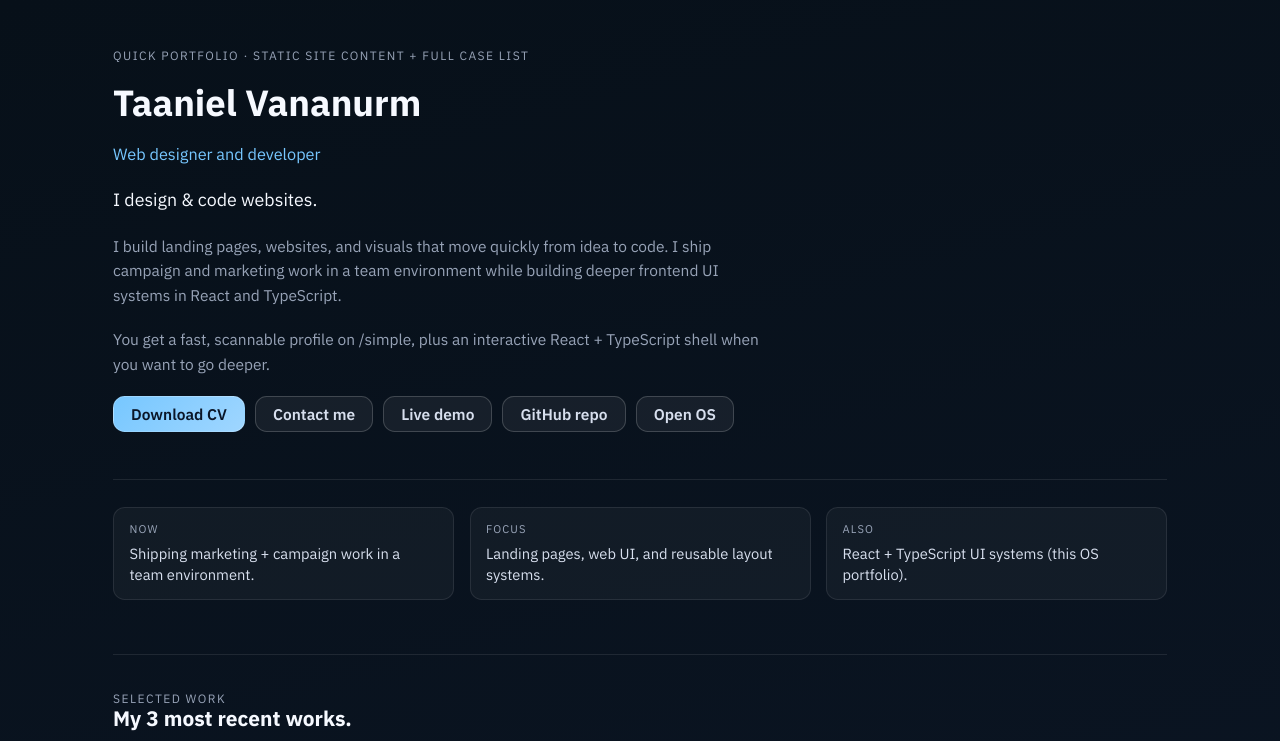
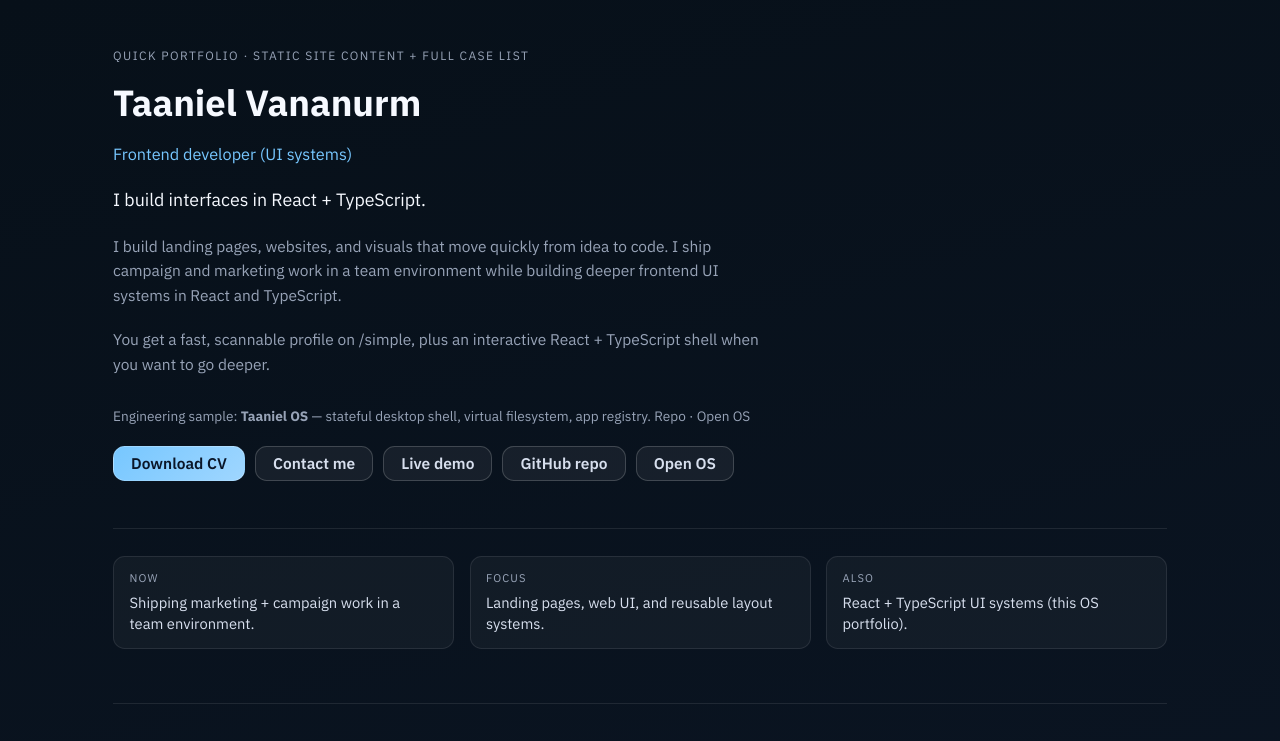
Before and after one commit to Taan1el/taaniel-portfolio-os, a React (Vite) app: page /simple in a window 1280 px wide. Shown: the top 741 px of the page. Built offline with nearby package versions, Linux system fonts and the light colour scheme.

Commit message:
copy: align /simple with frontend positioning
Make /simple lead with frontend UI-systems role and call out the OS as an engineering sample.

```diff
--- a/src/components/recruiter/recruiter-view.tsx
+++ b/src/components/recruiter/recruiter-view.tsx
@@ -79,12 +79,20 @@ export function RecruiterView() {
         <header className={styles.hero}>
           <p className={styles.eyebrow}>Quick portfolio · static site content + full case list</p>
           <h1>{profile.name}</h1>
-          <p className={styles.role}>{classicPortfolio.home.eyebrow}</p>
+          <p className={styles.role}>{profile.role}</p>
           <p className={styles.lead} style={{ fontSize: "1.15rem", color: "var(--text-strong)" }}>
             {classicPortfolio.home.headline}
           </p>
           <p className={styles.lead}>{classicPortfolio.home.intro}</p>
           <p className={styles.lead}>{landingCopy.valueStatement}</p>
+          <p className={styles.meta} style={{ marginTop: "0.6rem" }}>
+            Engineering sample: <strong>Taaniel OS</strong> — stateful desktop shell, virtual filesystem, app registry.{" "}
+            <a href={repoUrl} target="_blank" rel="noreferrer">
+              Repo
+            </a>{" "}
+            ·{" "}
+            <Link to="/">Open OS</Link>
+          </p>
           <div className={styles.actions}>
             <a className={styles.primaryBtn} href={primaryCv} download>
               Download CV
--- a/src/data/classic-portfolio.ts
+++ b/src/data/classic-portfolio.ts
@@ -6,8 +6,8 @@ import { resolvePublicAssetUrl } from "@/lib/assets";
 
 export const classicPortfolio = {
   home: {
-    eyebrow: "Web designer and developer",
-    headline: "I design & code websites.",
+    eyebrow: "Frontend developer (UI systems)",
+    headline: "I build interfaces in React + TypeScript.",
     intro:
       "I build landing pages, websites, and visuals that move quickly from idea to code. I ship campaign and marketing work in a team environment while building deeper frontend UI systems in React and TypeScript.",
   },
```
